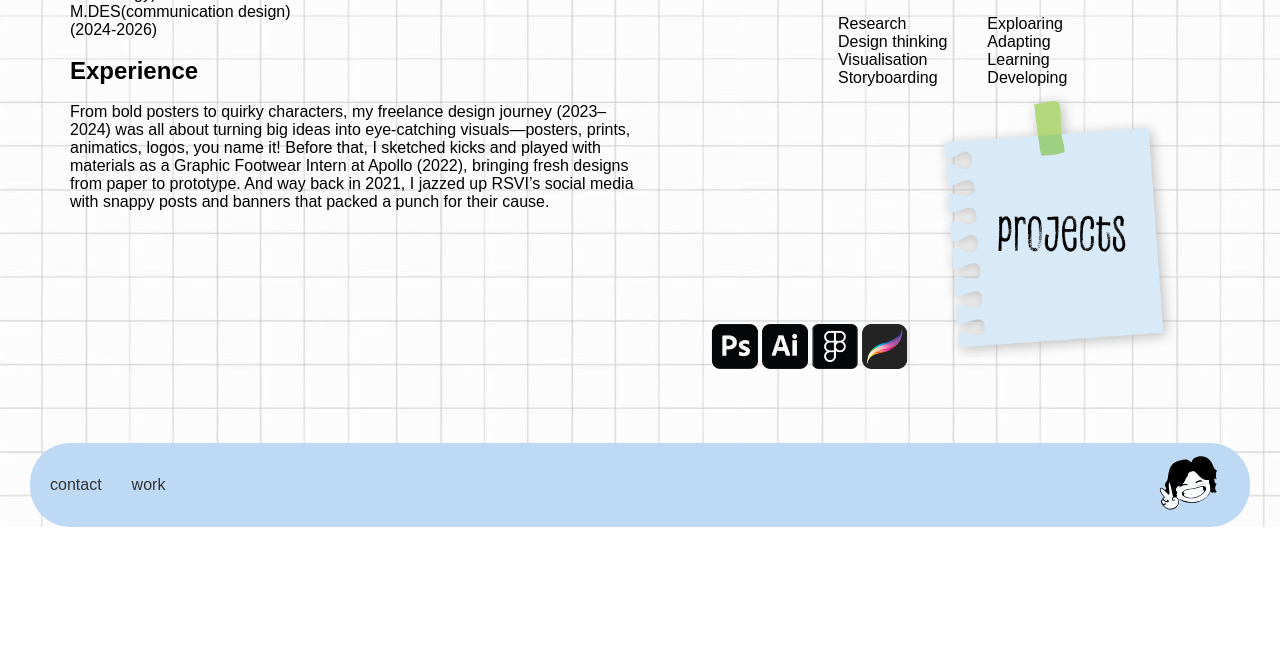
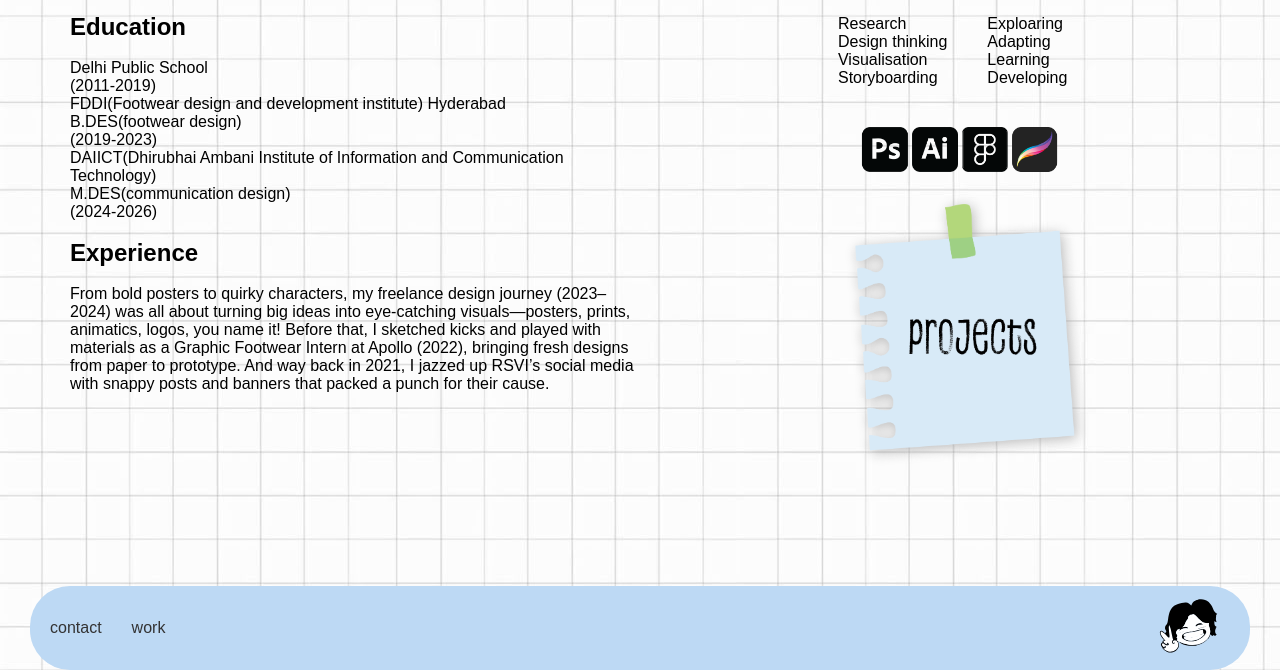
Before and after one commit to aimansayeed02/web-portfolio, an Astro site: page /info in a window 1280 px wide. Shown: the part 634-1304 px from the top of the page. Before the commit the page ends 1161 px from the top, so only its background shows below. Built offline with nearby package versions, Linux system fonts and the light colour scheme; Astro itself is replaced by a stand-in of ours; a web font is replaced by a local one.

Commit message:
infopage alignment

```diff
--- a/src/pages/info.astro
+++ b/src/pages/info.astro
@@ -37,8 +37,8 @@ const { title } = Astro.props;
 				padding: 70px;
 				display: flex;
 				flex-direction: column;
-				/* justify-content: center; */
-				padding-top: 10px;
+				justify-content: center;
+				/* padding-top: 10px; */
 			}
 
 			.right-content {
@@ -56,6 +56,12 @@ const { title } = Astro.props;
 				 gap: 40px;
 
 			}
+			.imglayout{
+				display: flex;
+				flex-direction: column;
+				align-items: center;
+				margin: 40px;
+			}
 
 			#blue3:hover{
      transform: rotate(10deg);
@@ -66,7 +72,6 @@ const { title } = Astro.props;
 				display:flex;
        align-items: center;
 			 justify-content: center;
-
 
 			} */
 
@@ -149,11 +154,12 @@ M.DES(communication design)<br>
 						<p>Exploaring<br>Adapting<br>Learning<br>Developing</p>
 							</div>
 						 </div>
-
+						 <div class="imglayout">
 							<img id="appsimg" src="appsimg.png" width="200px">
-
+							<br>
 							<a href="/work" class="logo">
              <img id="blue3"src="projectbutton.png" alt="background image" width="270px"> </a>
+						 </div>
 
 
 				</slot>
```
